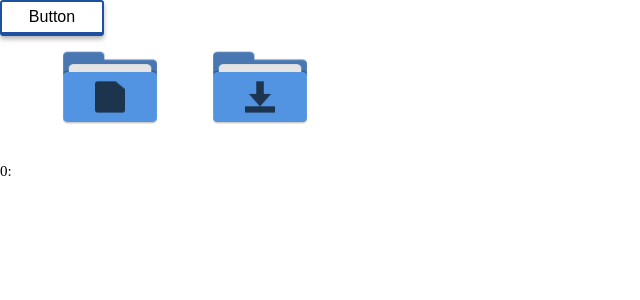
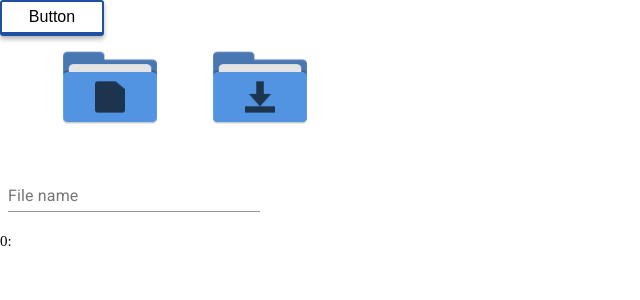
Before and after one commit to u-kai/sql-executers, a React (Create React App) app: page / in a window 1280 px wide. Shown: the top 300 px of the page, without its empty margins (0-640 px from the left). Built offline with nearby package versions, Linux system fonts and the light colour scheme.

Commit message:
use materialUI

```diff
--- /dev/null
+++ b/src/components/atoms/TextFiled_MaterialUI.tsx
@@ -0,0 +1,40 @@
+import React,{VFC} from 'react';
+import { createStyles, makeStyles, Theme } from '@material-ui/core/styles';
+import TextField from '@material-ui/core/TextField';
+import {StyledType} from "../styledTypes/styledType"
+// import {returnStyel} from "../../functions/returnStyel"
+const useStyles = makeStyles((theme: Theme) =>
+  createStyles({
+    root: {
+      '& > *': {
+        margin: theme.spacing(1),
+        width: '25ch',
+      },
+    },
+  }),
+);
+
+type Props = {
+    label?:string
+    id?:string
+    //styles?:StyledType
+    width?:number
+    height?:number
+    handleChange?:(event: React.ChangeEvent<HTMLInputElement>) => void
+    value:string
+}
+export const  BasicTextFields:VFC<Props> = (props) => {
+  const {label="",id,width=100,height=30,handleChange,value} = props
+  const classes = useStyles();
+  // const strStyeles = returnStyle(styles)
+  return (
+    <form className={classes.root} noValidate autoComplete="off" >
+      <TextField
+      id="standard-basic"
+      label={label}
+      autoComplete="off"
+      onChange={handleChange}
+      value={value}/>
+      </form>
+  );
+}
--- a/src/components/organisms/FolderAndEditer.tsx
+++ b/src/components/organisms/FolderAndEditer.tsx
@@ -3,9 +3,21 @@ import {FileReaderOnIcon} from "../molecules/FileReaderOnIcon"
 import {SaveFileOnIcon} from "../molecules/SaveFileOnIcon"
 import styled from "styled-components"
 import {useState} from "react"
+import {BasicTextFields} from "../atoms/TextFiled_MaterialUI"
+import { TransformInput } from "components/atoms/TransformInput"
+import { StyledType } from "components/styledTypes/styledType"
+import { Height } from "@material-ui/icons"
 export const FolderAndEditer = () =>{
     const [sentences, setSentences] = useState([""])
     const [colorList,setColorList] = useState<string[][]>([[]])
+    const [fileName,setFileName] = useState("")
+    const handleChange = (e: React.ChangeEvent<HTMLInputElement>) => {
+        setFileName(e.target.value)
+    }
+    const styles:StyledType ={
+        width:"100px",
+        height:"30px"
+    }
     return (
         <Contener>
             <FolderContener
@@ -25,7 +37,15 @@ export const FolderAndEditer = () =>{
             children={
                 <SaveFileOnIcon
                 text={sentences.join("\n")}
-                fileName="d"/>}/>
+                fileName={fileName}/>}/>
+            <InputContener>
+            <BasicTextFields
+            label="File name"
+            handleChange={handleChange}
+            value={fileName}
+            />
+            </InputContener>
+
             <EditerContener
             children={EditerAndAutoCorrects({sentences:sentences,
                                                 setSentences:setSentences,
@@ -36,14 +56,18 @@ export const FolderAndEditer = () =>{
 }
 const Contener = styled.div`
 display:grid;
-grid-template-rows:120px 1fr;
+grid-template-rows:120px 70px 1fr;
 grid-template-columns:50px 150px 150px 1fr;
 `
 const EditerContener = styled.div`
-grid-row:2/3;
+grid-row:3/4;
 grid-column:1/5;
 `
 const FolderContener = styled.div<{start:number,end:number}>`
 grid-row:1/2;
 grid-column:${props=>props.start}/${props=>props.end};
 `
+const InputContener = styled.div`
+grid-row:2/3;
+grid-column:1/2;
+`
--- a/src/components/styledTypes/StyleType.ts
+++ /dev/null
@@ -1 +0,0 @@
-export type Overflow = "visible"|"hidden"|"scroll"|"auto"|undefined
```
